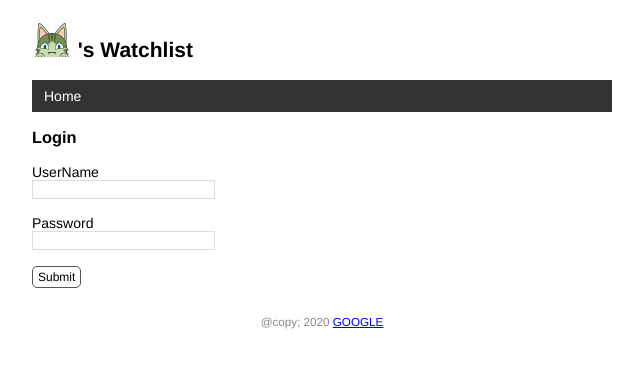
After one commit to lazytosay/watchlist, a Flask app: page /login in a window 1280 px wide. The commit adds this page. Shown: the top 368 px of the page, without its empty margins (318-961 px from the left). Run offline with Flask 2, Linux system fonts and the light colour scheme.

Commit message:
enable edit, delete, work on login and logout

```diff
--- a/app.py
+++ b/app.py
@@ -2,12 +2,16 @@ from flask import Flask, render_template
 from flask import request, redirect, flash
 from flask_sqlalchemy import SQLAlchemy
 from flask import url_for
+from werkzeug.security import generate_password_hash, check_password_hash
+from flask_login import LoginManager, UserMixin, login_user, login_required, logout_user
 import os
 import sys
 import click
 
 app = Flask(__name__)
 app.secret_key = "dev"
+
+login_manager = LoginManager(app)
 
 #dealing with the database part
 WIN = sys.platform.startswith("win")
@@ -22,9 +26,18 @@ app.config['SQLALCHEMY_TRACK_MODIFICATIONS'] = False
 db = SQLAlchemy(app)
 
 #table name will be user (lower case)
-class User(db.Model):
+class User(db.Model, UserMixin):
     id = db.Column(db.Integer, primary_key=True)
     name = db.Column(db.String(20))
+
+    username = db.Column(db.String(20))
+    password_hash = db.Column(db.String(128))
+
+    def set_password(self, password):
+        self.password_hash = generate_password_hash(password)
+
+    def validate_password(self, password):
+        return check_password_hash(self.password_hash, password)
 
 class Movie(db.Model):
     id = db.Column(db.Integer, primary_key=True)
@@ -40,8 +53,9 @@ def initdb(drop):
     if drop:
         click.echo("dropping..")
         db.drop_all()
-    db.create_all()
-    click.echo('Initialized database.')
+    else:
+        db.create_all()
+        click.echo('Initialized database.')
 
 @app.cli.command()
 def forge():
@@ -71,6 +85,68 @@ def forge():
     click.echo("Done..generated fake data")
 
 
+@app.cli.command()
+@click.option('--username', prompt=True, help='The userName used to login')
+@click.option('--password', prompt=True, hide_input=True, confirmation_prompt=True, help='The password used to login')
+def admin(username, password):
+    db.create_all()
+
+    user = User.query.first()
+    if user is not None:
+        click.echo("updating user...")
+        user.username = username
+        user.set_password(password)
+    else:
+        click.echo("Creating user...")
+        user = User(username=username, name='Admin')
+        user.set_password(password)
+        db.session.add(user)
+    db.session.commit()
+    click.echo("Done.")
+
+
+@login_manager.user_loader
+def load_user(user_id):
+    user = User.query.get(int(user_id))
+    return user
+
+
+
+
+
+
+@app.route('/login', methods=['GET', 'POST'])
+def login():
+    if request.method == 'POST':
+        username = request.form['username']
+        password = request.form['password']
+
+        if not username or not password:
+            flash("Invalid input..")
+            return redirect(url_for('login'))
+        else:
+            user = User.query.first()
+            if username == user.username and user.validate_password(password):
+                login_user(user)
+                flash('Login Success..')
+                return redirect(url_for('index'))
+            else:
+                flash('Invalid username or password')
+                return redirect(url_for('login'))
+    else:
+        return render_template('login.html')
+
+
+@app.route('/login')
+@login_required
+def logout():
+    #logout
+    logout_user()
+    flash("Goodybye.")
+    return redirect(url_for('index'))
+
+
+
 @app.context_processor
 def inject_user():
     user = User.query.first()
@@ -94,6 +170,35 @@ def index():
             db.session.commit()
             flash('Item Created.')
             return redirect(url_for('index'))
+
+
+@app.route('/movie/edit/<int:movie_id>', methods=['GET', 'POST'])
+def edit(movie_id):
+    movie = Movie.query.get_or_404(movie_id)
+
+    if request.method == 'POST':
+        title = request.form['title']
+        year = request.form['year']
+        if not title or not year or len(year) > 4 or len(title) > 60:
+            flash("Invalid Input..")
+            return redirect(url_for('edit', movie_id=movie_id))
+        else:
+            movie.title = title
+            movie.year = year
+            db.session.commit()
+            flash("Item Updated..")
+            return redirect(url_for('index'))
+
+    return render_template('edit.html', movie=movie)
+
+
+@app.route('/movie/delete/<int:movie_id>', methods=['POST'])
+def delete(movie_id):
+    movie = Movie.query.get_or_404(movie_id)
+    db.session.delete(movie)
+    db.session.commit()
+    flash("Item deleted..")
+    return redirect(url_for('index'))
 
 
 @app.errorhandler(404)
--- a/static/style.css
+++ b/static/style.css
@@ -119,3 +119,7 @@ input[name=year]{
     border-color: #b8daff;
     border-radius: 5px;
 }
+
+.inline-form{
+    display: inline;
+}
--- a/templates/index.html
+++ b/templates/index.html
@@ -17,6 +17,10 @@
                 <li>
                     {{movie.title}} - {{movie.year}}
                     <span class="float-right">
+                        <a class="btn" href="{{url_for('edit', movie_id=movie.id) }}">Edit</a>
+                        <form class="inline-form" method="post" action="{{url_for('delete', movie_id=movie.id) }}">
+                            <input class="btn" type="submit" name="delete" value="Delete" onclick="return confirm('Are you sure?')">
+                        </form>
                         <a class="imdb" href="https://www.imdb.com/find?q={{movie.title}}" target="_blank" title="Find this movie on IMDB">IMDB</a>
                     </span>
                 </li>
--- /dev/null
+++ b/templates/login.html
@@ -0,0 +1,15 @@
+{% extends 'base.html' %}
+
+{%block content %}
+<h3>Login</h3>
+<form method="post">
+    UserName<br>
+    <input type="text" name="username" required><br><br>
+
+    Password<br>
+    <input type="text" name="password" required><br><br>
+    <input class="btn" type="submit" name="submit" value="Submit">
+</form>
+
+
+{% endblock %}
```
Also changed, not shown: templates/edit.html (added, +12 -0 lines).
